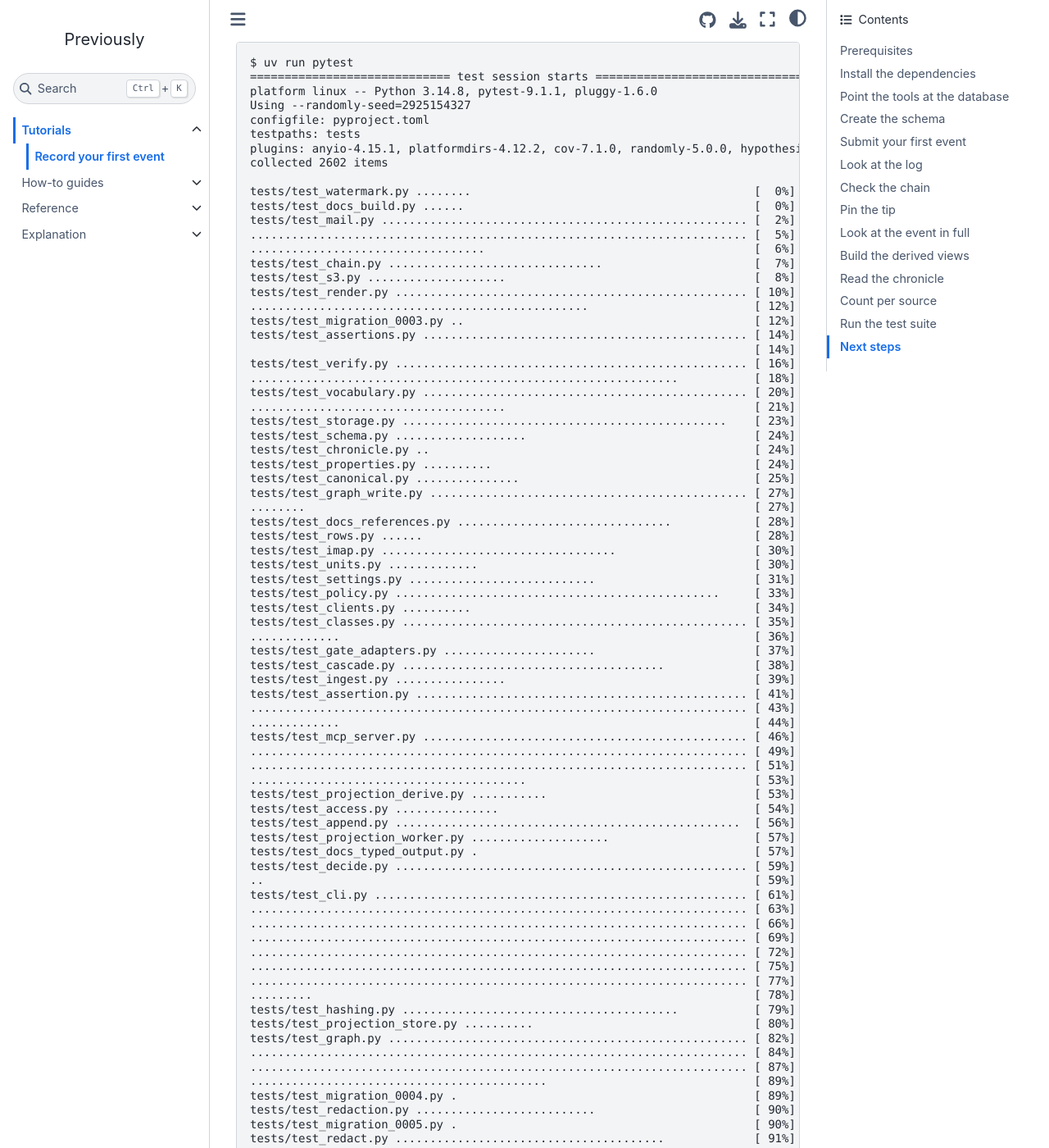
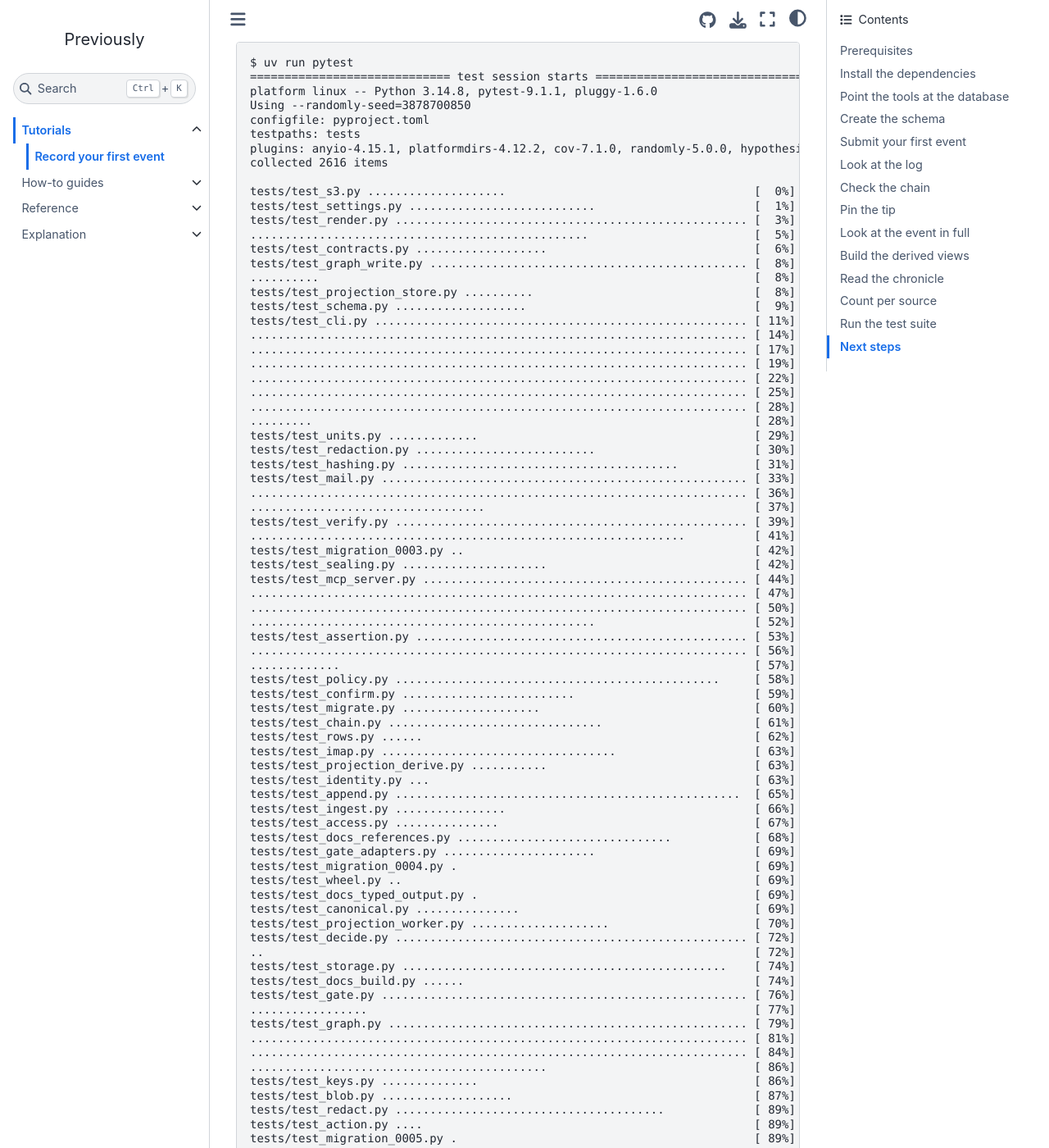
Before and after one commit to jensens/previously, a Sphinx documentation site: the page built from docs/tutorials/record-your-first-event.md, in a window 1280 px wide and 1400 px high, scrolled down 4902 px. Shown: the whole window at 82% size. Built offline with Sphinx 7.4.7 and the Sphinx Book theme 1.1.4, drawn with Linux system fonts in a browser that asks for light colours; pages that are not in the unit, such as notebooks, are missing from menus; some of the changed text lies outside the part shown.

Commit message:
tutorial: retype the test run from one green run, 2616 passed
Assisted-By: Claude Opus 5.5 <noreply@anthropic.com>

````diff
--- a/docs/tutorials/record-your-first-event.md
+++ b/docs/tutorials/record-your-first-event.md
@@ -193,94 +193,94 @@ It raises its own PostgreSQL container, a RustFS container as the S3 server for
 $ uv run pytest
 ============================= test session starts ==============================
 platform linux -- Python 3.14.8, pytest-9.1.1, pluggy-1.6.0
-Using --randomly-seed=2925154327
+Using --randomly-seed=3878700850
 configfile: pyproject.toml
 testpaths: tests
 plugins: anyio-4.15.1, platformdirs-4.12.2, cov-7.1.0, randomly-5.0.0, hypothesis-6.168.3
-collected 2602 items
+collected 2616 items
 
-tests/test_watermark.py ........                                         [  0%]
-tests/test_docs_build.py ......                                          [  0%]
-tests/test_mail.py ..................................................... [  2%]
-........................................................................ [  5%]
-..................................                                       [  6%]
-tests/test_chain.py ...............................                      [  7%]
-tests/test_s3.py ....................                                    [  8%]
-tests/test_render.py ................................................... [ 10%]
-.................................................                        [ 12%]
-tests/test_migration_0003.py ..                                          [ 12%]
-tests/test_assertions.py ............................................... [ 14%]
-                                                                         [ 14%]
-tests/test_verify.py ................................................... [ 16%]
-..............................................................           [ 18%]
-tests/test_vocabulary.py ............................................... [ 20%]
-.....................................                                    [ 21%]
-tests/test_storage.py ...............................................    [ 23%]
-tests/test_schema.py ...................                                 [ 24%]
-tests/test_chronicle.py ..                                               [ 24%]
-tests/test_properties.py ..........                                      [ 24%]
-tests/test_canonical.py ...............                                  [ 25%]
-tests/test_graph_write.py .............................................. [ 27%]
-........                                                                 [ 27%]
-tests/test_docs_references.py ...............................            [ 28%]
-tests/test_rows.py ......                                                [ 28%]
-tests/test_imap.py ..................................                    [ 30%]
-tests/test_units.py .............                                        [ 30%]
-tests/test_settings.py ...........................                       [ 31%]
-tests/test_policy.py ...............................................     [ 33%]
-tests/test_clients.py ..........                                         [ 34%]
-tests/test_classes.py .................................................. [ 35%]
-.............                                                            [ 36%]
-tests/test_gate_adapters.py ......................                       [ 37%]
-tests/test_cascade.py ......................................             [ 38%]
-tests/test_ingest.py ................                                    [ 39%]
-tests/test_assertion.py ................................................ [ 41%]
-........................................................................ [ 43%]
-.............                                                            [ 44%]
-tests/test_mcp_server.py ............................................... [ 46%]
-........................................................................ [ 49%]
-........................................................................ [ 51%]
-........................................                                 [ 53%]
-tests/test_projection_derive.py ...........                              [ 53%]
-tests/test_access.py ...............                                     [ 54%]
-tests/test_append.py ..................................................  [ 56%]
-tests/test_projection_worker.py ....................                     [ 57%]
-tests/test_docs_typed_output.py .                                        [ 57%]
-tests/test_decide.py ................................................... [ 59%]
-..                                                                       [ 59%]
-tests/test_cli.py ...................................................... [ 61%]
-........................................................................ [ 63%]
-........................................................................ [ 66%]
-........................................................................ [ 69%]
-........................................................................ [ 72%]
-........................................................................ [ 75%]
-........................................................................ [ 77%]
-.........                                                                [ 78%]
-tests/test_hashing.py ........................................           [ 79%]
-tests/test_projection_store.py ..........                                [ 80%]
-tests/test_graph.py .................................................... [ 82%]
+tests/test_s3.py ....................                                    [  0%]
+tests/test_settings.py ...........................                       [  1%]
+tests/test_render.py ................................................... [  3%]
+.................................................                        [  5%]
+tests/test_contracts.py ...................                              [  6%]
+tests/test_graph_write.py .............................................. [  8%]
+..........                                                               [  8%]
+tests/test_projection_store.py ..........                                [  8%]
+tests/test_schema.py ...................                                 [  9%]
+tests/test_cli.py ...................................................... [ 11%]
+........................................................................ [ 14%]
+........................................................................ [ 17%]
+........................................................................ [ 19%]
+........................................................................ [ 22%]
+........................................................................ [ 25%]
+........................................................................ [ 28%]
+.........                                                                [ 28%]
+tests/test_units.py .............                                        [ 29%]
+tests/test_redaction.py ..........................                       [ 30%]
+tests/test_hashing.py ........................................           [ 31%]
+tests/test_mail.py ..................................................... [ 33%]
+........................................................................ [ 36%]
+..................................                                       [ 37%]
+tests/test_verify.py ................................................... [ 39%]
+...............................................................          [ 41%]
+tests/test_migration_0003.py ..                                          [ 42%]
+tests/test_sealing.py .....................                              [ 42%]
+tests/test_mcp_server.py ............................................... [ 44%]
+........................................................................ [ 47%]
+........................................................................ [ 50%]
+..................................................                       [ 52%]
+tests/test_assertion.py ................................................ [ 53%]
+........................................................................ [ 56%]
+.............                                                            [ 57%]
+tests/test_policy.py ...............................................     [ 58%]
+tests/test_confirm.py .........................                          [ 59%]
+tests/test_migrate.py ....................                               [ 60%]
+tests/test_chain.py ...............................                      [ 61%]
+tests/test_rows.py ......                                                [ 62%]
+tests/test_imap.py ..................................                    [ 63%]
+tests/test_projection_derive.py ...........                              [ 63%]
+tests/test_identity.py ...                                               [ 63%]
+tests/test_append.py ..................................................  [ 65%]
+tests/test_ingest.py ................                                    [ 66%]
+tests/test_access.py ...............                                     [ 67%]
+tests/test_docs_references.py ...............................            [ 68%]
+tests/test_gate_adapters.py ......................                       [ 69%]
+tests/test_migration_0004.py .                                           [ 69%]
+tests/test_wheel.py ..                                                   [ 69%]
+tests/test_docs_typed_output.py .                                        [ 69%]
+tests/test_canonical.py ...............                                  [ 69%]
+tests/test_projection_worker.py ....................                     [ 70%]
+tests/test_decide.py ................................................... [ 72%]
+..                                                                       [ 72%]
+tests/test_storage.py ...............................................    [ 74%]
+tests/test_docs_build.py ......                                          [ 74%]
+tests/test_gate.py ..................................................... [ 76%]
+.................                                                        [ 77%]
+tests/test_graph.py .................................................... [ 79%]
+........................................................................ [ 81%]
 ........................................................................ [ 84%]
-........................................................................ [ 87%]
-...........................................                              [ 89%]
-tests/test_migration_0004.py .                                           [ 89%]
-tests/test_redaction.py ..........................                       [ 90%]
-tests/test_migration_0005.py .                                           [ 90%]
-tests/test_redact.py .......................................             [ 91%]
-tests/test_action.py ....                                                [ 91%]
-tests/test_identity.py ...                                               [ 92%]
-tests/test_sealing.py .....................                              [ 92%]
-tests/test_wheel.py ..                                                   [ 92%]
-tests/test_contracts.py ...................                              [ 93%]
-tests/test_gate.py ..................................................... [ 95%]
-.................                                                        [ 96%]
-tests/test_migrations_dsn.py ...                                         [ 96%]
-tests/test_blob.py ...................                                   [ 97%]
-tests/test_keys.py ..............                                        [ 97%]
-tests/test_anchor.py .............                                       [ 98%]
-tests/test_migrate.py ....................                               [ 99%]
-tests/test_confirm.py .........................                          [100%]
+...........................................                              [ 86%]
+tests/test_keys.py ..............                                        [ 86%]
+tests/test_blob.py ...................                                   [ 87%]
+tests/test_redact.py .......................................             [ 89%]
+tests/test_action.py ....                                                [ 89%]
+tests/test_migration_0005.py .                                           [ 89%]
+tests/test_chronicle.py ..                                               [ 89%]
+tests/test_classes.py .................................................. [ 91%]
+..............                                                           [ 91%]
+tests/test_clients.py ..........                                         [ 92%]
+tests/test_cascade.py ......................................             [ 93%]
+tests/test_watermark.py ........                                         [ 93%]
+tests/test_assertions.py ............................................... [ 95%]
+                                                                         [ 95%]
+tests/test_vocabulary.py ............................................... [ 97%]
+.....................................                                    [ 99%]
+tests/test_anchor.py .............                                       [ 99%]
+tests/test_migrations_dsn.py ...                                         [ 99%]
+tests/test_properties.py ..........                                      [100%]
 
-======================= 2602 passed in 267.78s (0:04:27) =======================
+======================= 2616 passed in 259.85s (0:04:19) =======================
 ```
 
 `pytest-randomly` reshuffles the file order on every run and prints its seed, so a hidden dependency between two tests surfaces instead of staying hidden.
````
